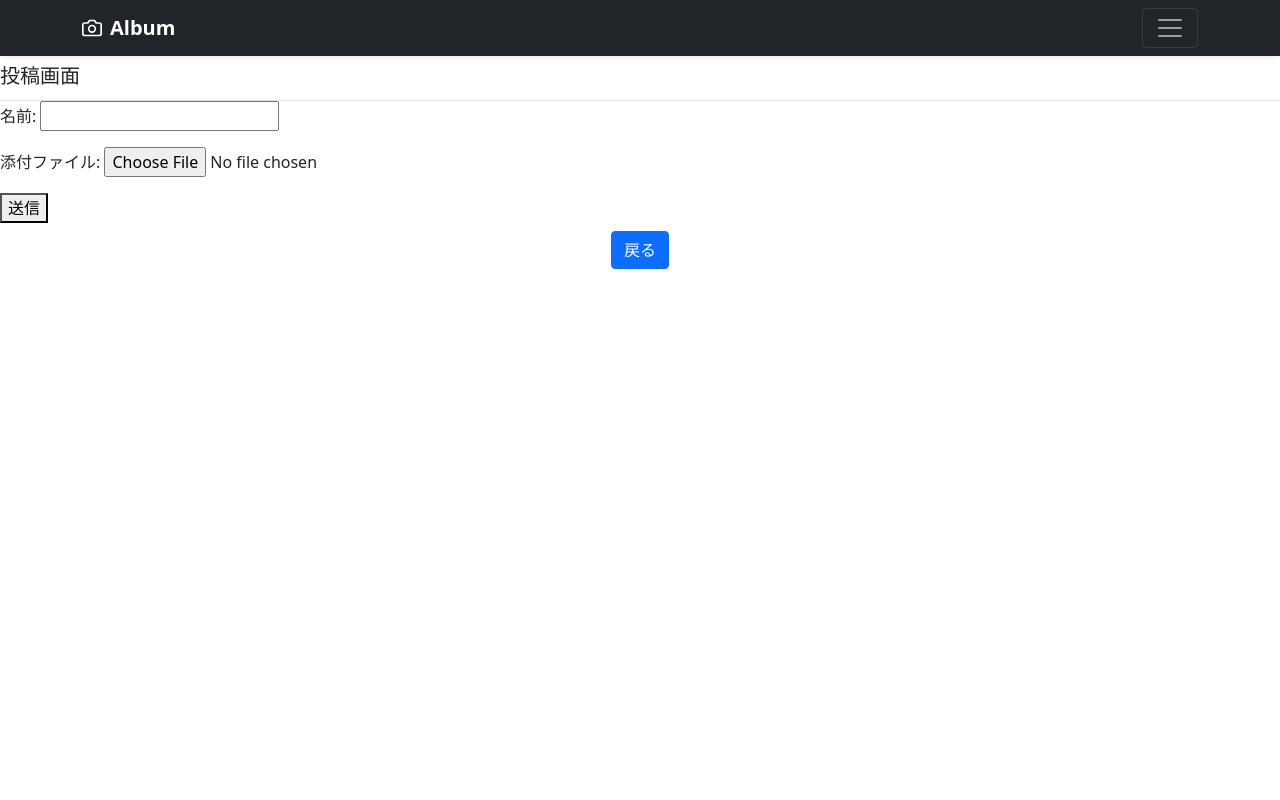
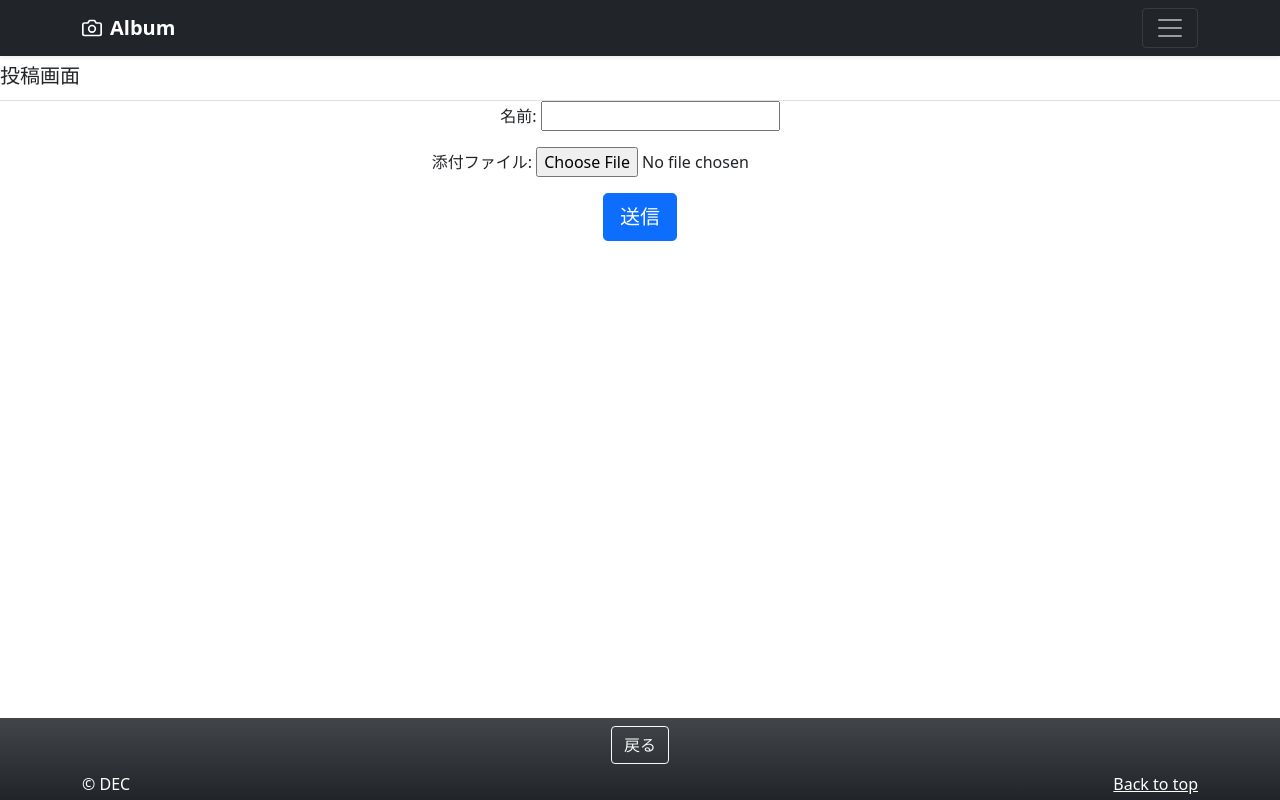
Before and after one commit to DECQuando/Synq, a Django app: page /synqapp/post in a window 1280 px wide. Run offline with Django 4.2, Linux system fonts and the light colour scheme; some libraries are stand-ins or nearby versions.

Commit message:
[update] 投稿フォームの送信ボタンを編集

```diff
--- a/templates/base.html
+++ b/templates/base.html
@@ -62,14 +62,14 @@
     </div>
     {# ここに、他のhtmlを挿入 #}
     {% block contents %}{% endblock %}
-    <div class="text-center">
-        <a href="{{request.META.HTTP_REFERER}}" class="btn btn-primary my-2">戻る</a>
-    </div>
 </main>
 
 {#<footer class="text-body-secondary py-5">#}
 {#<footer class="footer text-body-secondary py-5">#}
-    <footer class="fixed-bottom bg-black bg-opacity-75 text-white">
+<footer class="fixed-bottom bg-dark bg-gradient text-white">
+    <div class="text-center">
+        <a href="{{request.META.HTTP_REFERER}}" class="btn btn-outline-light my-2">戻る</a>
+    </div>
     <div class="container">
         <p class="float-end mb-1">
             <a href="#" class="text-white">Back to top</a>
--- a/templates/synqapp/image_form.html
+++ b/templates/synqapp/image_form.html
@@ -5,9 +5,11 @@
 {% endblock %}
 
 {% block contents %}
-    <form method="POST" enctype="multipart/form-data">
-        {% csrf_token %}
-        {{ form.as_p }}
-        <button type="submit">送信</button>
-    </form>
+    <div class="text-center">
+        <form method="POST" enctype="multipart/form-data">
+            {% csrf_token %}
+            {{ form.as_p }}
+            <button type="submit" class="btn btn-primary btn-lg">送信</button>
+        </form>
+    </div>
 {% endblock %}
```
